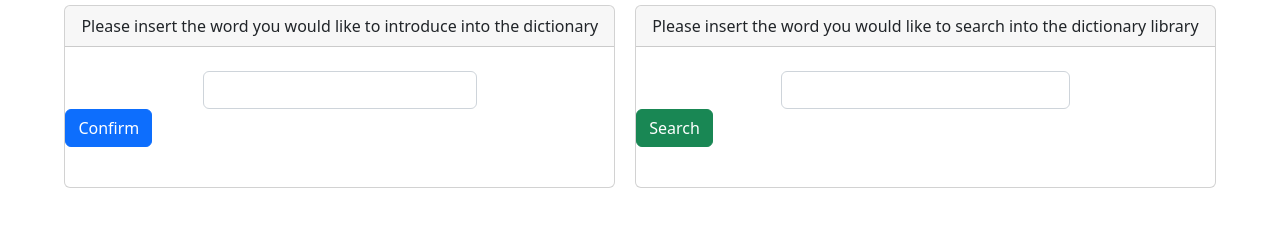
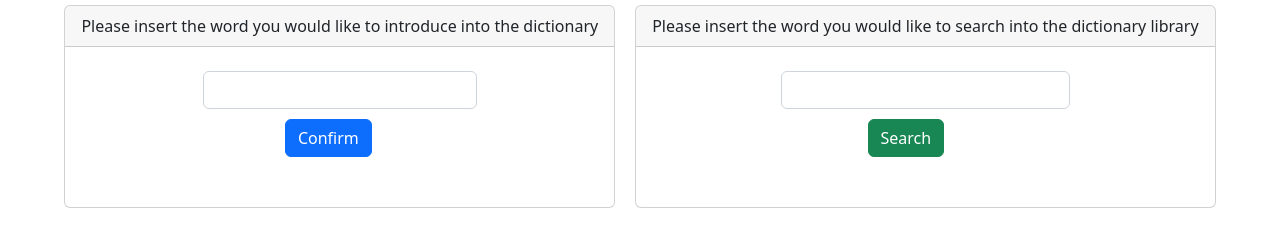
Before and after one commit to mariusanca/Dictionary, a plain HTML site: page index.html in a window 1280 px wide. Shown: the part 93-340 px from the top of the page. Drawn offline with nearby package versions, Linux system fonts and the light colour scheme.

Commit message:
Update styles.css

```diff
--- a/styles.css
+++ b/styles.css
@@ -29,7 +29,7 @@ body {
     margin: auto;
 }
 
-#save-button {
+#button {
     margin-left: 40%;
     margin-top: 10px;
     margin-bottom: 10px;
```
